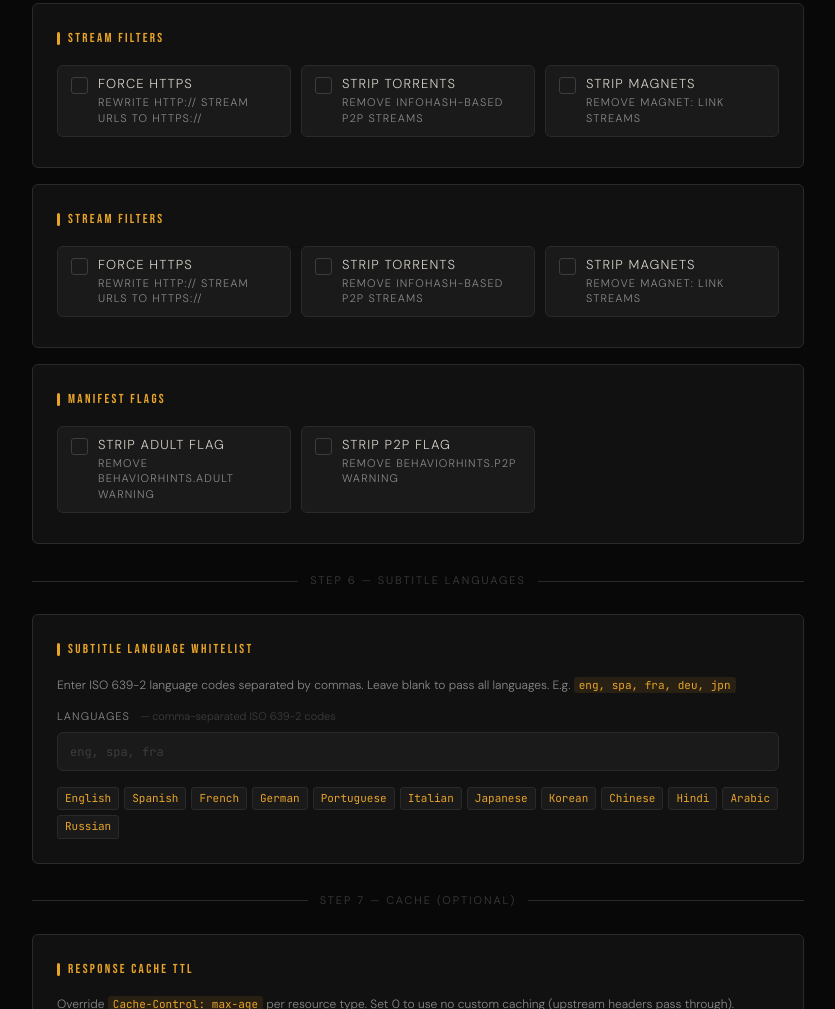
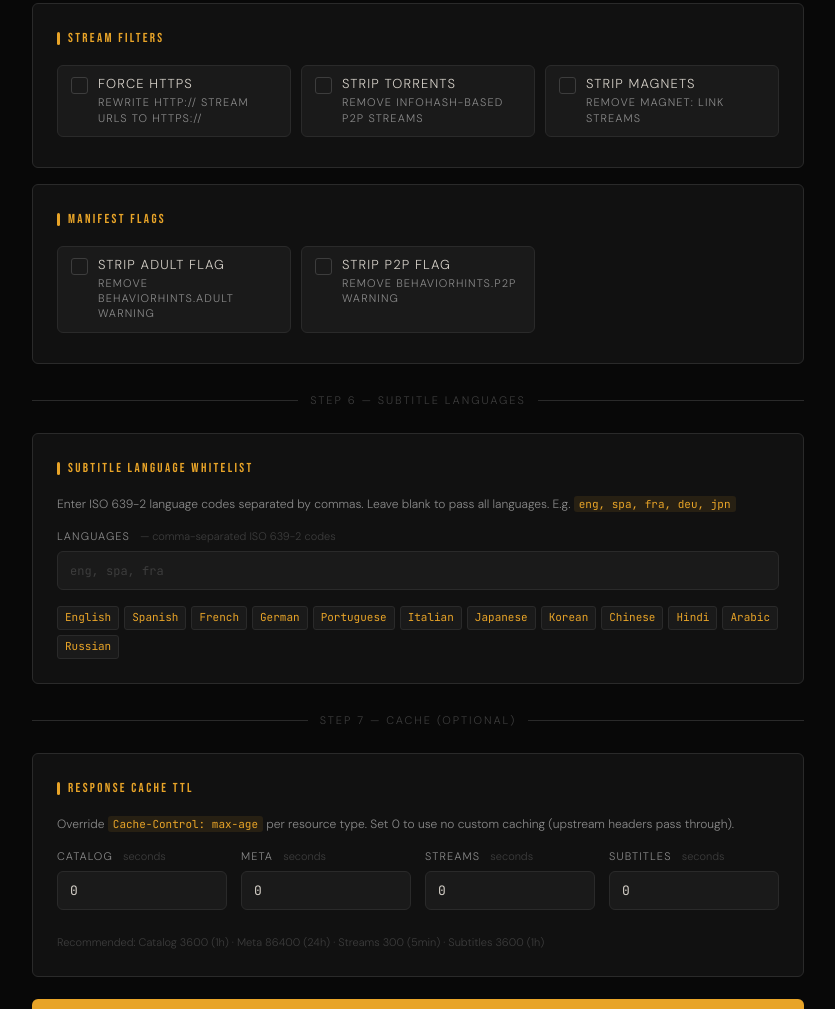
Before and after one commit to a5sh/posterium-proxy, a website: page public/index.html in a window 1280 px wide. Shown: the part 2138-3147 px from the top of the page, without its empty margins (222-1057 px from the left). Drawn offline with Linux system fonts and the light colour scheme.

Commit message:
fix duplicate settings and remove not found handling page

```diff
--- a/public/index.html
+++ b/public/index.html
@@ -586,27 +586,6 @@
   </div>
 
   <div class="card">
-    <div class="card-label">Stream Filters</div>
-    <div class="check-grid">
-      <label class="check-item" id="chk-https" data-color="green">
-        <input type="checkbox" id="forceHttpsStreams" />
-        <div class="checkmark"><svg width="9" height="7" viewBox="0 0 9 7"><path d="M1 3.5l2.5 2.5 4.5-5" stroke="#000" stroke-width="1.7" stroke-linecap="round" stroke-linejoin="round" fill="none"/></svg></div>
-        <div><div class="check-text">Force HTTPS</div><div class="check-desc">Rewrite http:// stream URLs to https://</div></div>
-      </label>
-      <label class="check-item" id="chk-torrents" data-color="red">
-        <input type="checkbox" id="stripTorrents" />
-        <div class="checkmark"><svg width="9" height="7" viewBox="0 0 9 7"><path d="M1 3.5l2.5 2.5 4.5-5" stroke="#000" stroke-width="1.7" stroke-linecap="round" stroke-linejoin="round" fill="none"/></svg></div>
-        <div><div class="check-text">Strip Torrents</div><div class="check-desc">Remove infoHash-based P2P streams</div></div>
-      </label>
-      <label class="check-item" id="chk-magnets" data-color="red">
-        <input type="checkbox" id="stripMagnetStreams" />
-        <div class="checkmark"><svg width="9" height="7" viewBox="0 0 9 7"><path d="M1 3.5l2.5 2.5 4.5-5" stroke="#000" stroke-width="1.7" stroke-linecap="round" stroke-linejoin="round" fill="none"/></svg></div>
-        <div><div class="check-text">Strip Magnets</div><div class="check-desc">Remove magnet: link streams</div></div>
-      </label>
-    </div>
-  </div>
-
-  <div class="card">
     <div class="card-label">Manifest Flags</div>
     <div class="check-grid">
       <label class="check-item" id="chk-adult" data-color="red">
```
Also changed, not shown: 1 other file.
